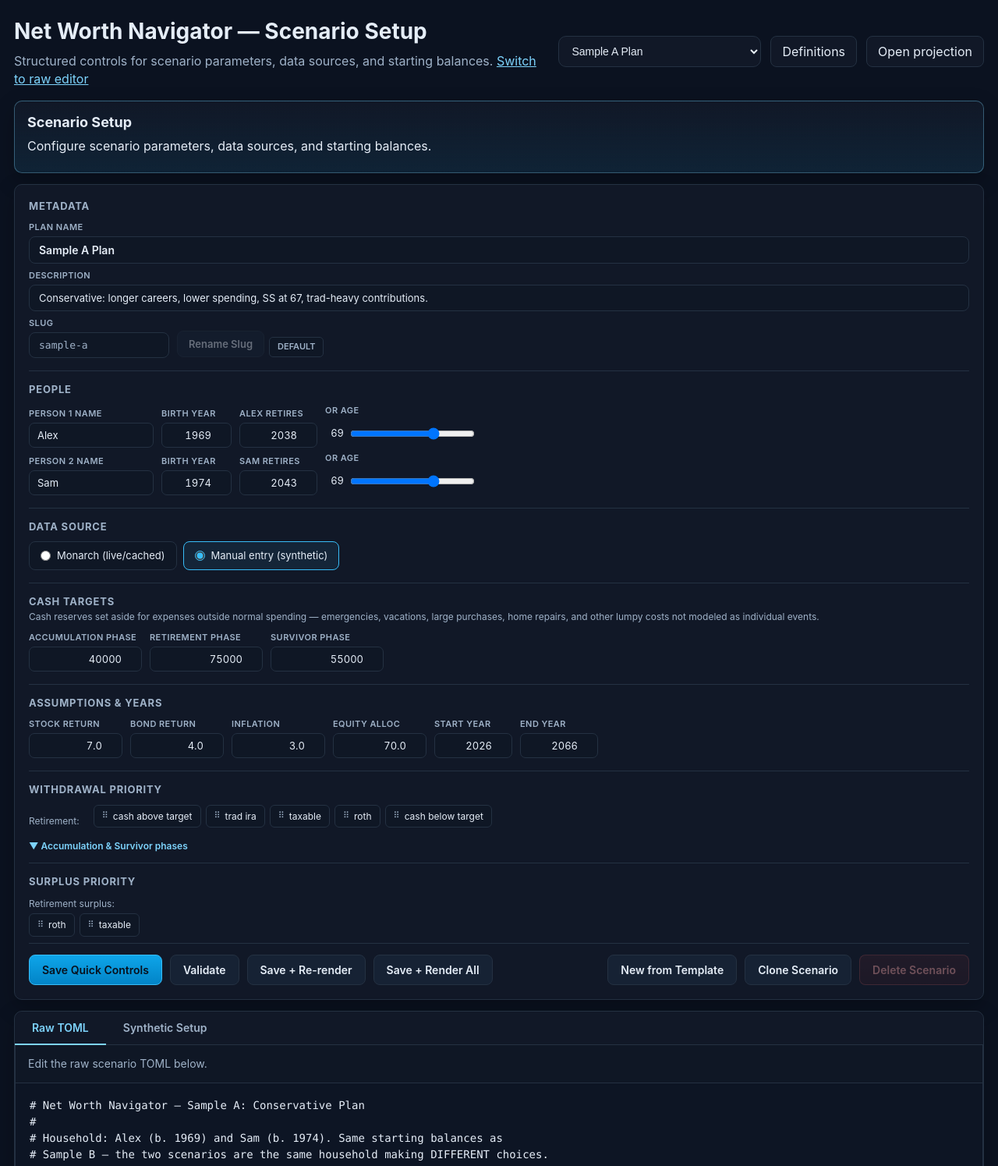
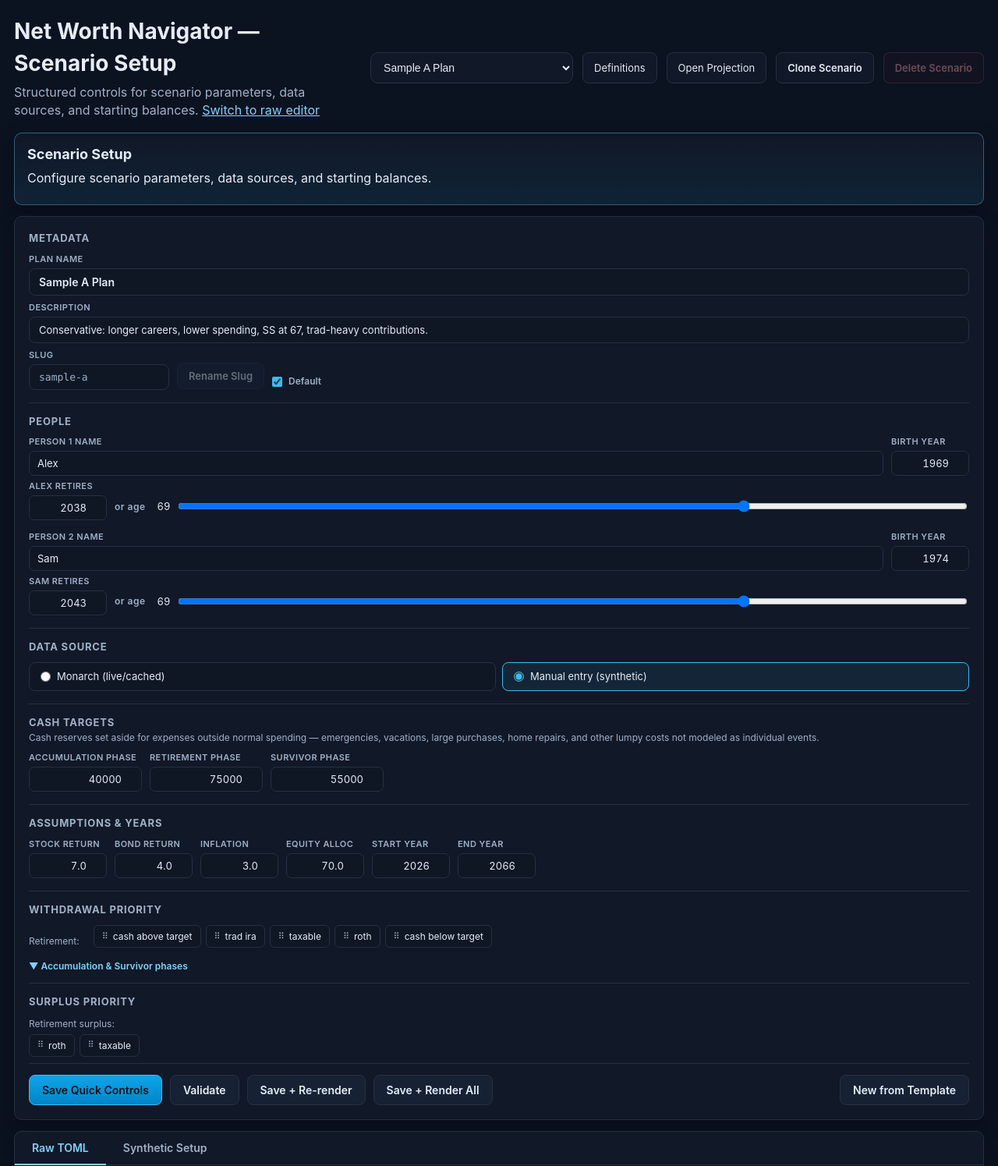
Before and after one commit to LemurTech/Net-Worth-Navigator, a FastAPI app: page /setup in a window 1280 px wide. Shown: the top 1495 px of the page at 78% size. Run offline with FastAPI, Linux system fonts and the light colour scheme.

Commit message:
Setup Panel mobile responsive pass: header layout, equal-width controls, compact People rows, default checkbox
- Clone & Delete moved to top header bar; action bar buttons equally-spaced
- Top buttons unified at 13px; "Open Projection" capitalized
- People section restructured: Name+BirthYear on one row, Retires+slider below
- Year & assumption fields all 100px for consistent sizing
- Radio groups stretch equally; column-stack only below 360px
- Default scenario badge replaced with toggleable checkbox + API endpoint
- Action buttons stack one-per-row below 480px
- Removed inline-row column break at 600px to keep People rows horizontal

```diff
--- a/admin_app.py
+++ b/admin_app.py
@@ -1631,6 +1631,51 @@ async def api_validate_scenario(request: Request) -> JSONResponse:
         }, status_code=500)
 
 
+@app.post("/api/set-default-scenario")
+async def api_set_default_scenario(request: Request) -> JSONResponse:
+    """Set or unset a scenario as the default. Only one scenario can be default at a time."""
+    try:
+        body = await request.json()
+    except Exception:
+        return JSONResponse({"ok": False, "error": "Request body must be JSON."}, status_code=400)
+
+    slug = (body.get("slug") or "").strip()
+    is_default = body.get("is_default", True)
+    if not slug:
+        return JSONResponse({"ok": False, "error": "slug is required."}, status_code=400)
+
+    try:
+        from src.scenarios import discover_scenarios
+
+        if is_default:
+            # Unset is_default on the current default scenario
+            all_scenarios = discover_scenarios()
+            for s in all_scenarios:
+                if s.is_default and s.slug != slug:
+                    try:
+                        other_doc, _ = _toml_open(s.slug)
+                        if "scenario" in other_doc and "is_default" in other_doc.get("scenario", {}):
+                            del other_doc["scenario"]["is_default"]
+                            _backup_and_write_toml(other_doc, s.slug)
+                    except Exception:
+                        pass  # best-effort
+
+        # Set/unset is_default on the target scenario
+        doc, _ = _toml_open(slug)
+        if "scenario" not in doc:
+            doc["scenario"] = tomlkit.table()
+        if is_default:
+            doc["scenario"]["is_default"] = True
+        else:
+            if "is_default" in doc.get("scenario", {}):
+                del doc["scenario"]["is_default"]
+
+        _backup_and_write_toml(doc, slug)
+        return JSONResponse({"ok": True, "is_default": is_default, "slug": slug})
+    except Exception as exc:
+        return JSONResponse({"ok": False, "error": str(exc)}, status_code=500)
+
+
 if __name__ == "__main__":
     import uvicorn
 
--- a/templates/setup_panel.html
+++ b/templates/setup_panel.html
@@ -81,8 +81,11 @@
       height: 40px;
       line-height: 20px;
       white-space: nowrap;
+      font-size: 13px;
     }
     .linkbtn:hover { border-color: var(--accent); }
+    .linkbtn-danger { border-color: rgba(248,113,113,0.4); color: #fca5a5; background: rgba(239,68,68,0.08); }
+    .linkbtn-danger:hover { border-color: #fca5a5; }
     .meta, .card, .status {
       background: var(--panel);
       border: 1px solid var(--border);
@@ -177,10 +180,12 @@
       display: flex; align-items: center; gap: 8px; padding: 8px 14px;
       border: 1px solid var(--border); border-radius: 8px; cursor: pointer;
       background: var(--panel-2); font-size: 13px; transition: border-color 0.15s;
+      white-space: nowrap;
     }
     .radio-card:hover { border-color: var(--accent); }
     .radio-card.active { border-color: var(--accent-2); background: rgba(56,189,248,0.08); }
     .radio-card input[type="radio"] { accent-color: var(--accent-2); margin: 0; }
+    .radio-group .radio-card { flex: 1 1 0; }
 
     /* ── Withdrawal order chips ─────────────────────────────────────── */
     .chip-row {
@@ -368,12 +373,20 @@
       .synth-row label { width: 100%; }
       .synth-row input { max-width: 100%; }
       .tab-btn { padding: 10px 14px; font-size: 13px; }
+      .links .linkbtn { flex: 1 1 45%; text-align: center; min-width: 0; }
     }
     @media (max-width: 600px) {
       .quick-grid { grid-template-columns: 1fr; }
-      .inline-row { flex-direction: column; align-items: stretch; }
       .inline-field input { width: 100%; }
+      .actions button { flex: 1 1 0; min-width: 0; }
+      .actions button#new-scenario-btn { margin-left: 0; }
+      .tab-actions button { flex: 1 1 0; min-width: 0; }
+    }
+    @media (max-width: 360px) {
       .radio-group { flex-direction: column; }
+    }
+    @media (max-width: 480px) {
+      .actions button { flex: 1 1 100%; }
     }
   </style>
 </head>
@@ -393,7 +406,9 @@
           </select>
         </form>
         <a class="linkbtn" href="{{ definitions_url }}" target="_blank" rel="noreferrer">Definitions</a>
-        <a class="linkbtn" id="open-projection-btn" href="{{ projection_url }}">Open projection</a>
+        <a class="linkbtn" id="open-projection-btn" href="{{ projection_url }}">Open Projection</a>
+        <button type="button" class="linkbtn" id="clone-scenario-btn" style="cursor:pointer">Clone Scenario</button>
+        <button type="button" class="linkbtn linkbtn-danger" id="delete-scenario-btn" style="cursor:pointer">Delete Scenario</button>
       </div>
     </div>
 
@@ -430,32 +445,36 @@
             {%- for opt in scenario_options %}
             {%- if opt.slug == scenario_slug and opt.is_default %}{% set ns.is_def = true %}{% endif %}
             {%- endfor %}
-            {%- if ns.is_def %} <span style="font-size:11px;font-weight:600;color:var(--muted);background:var(--panel-2);border:1px solid var(--border);padding:4px 10px;border-radius:5px;white-space:nowrap">DEFAULT</span>{% endif %}
+            {%- if ns.is_def %} <label style="display:inline-flex;align-items:center;gap:5px;font-size:12px;font-weight:600;color:var(--muted);cursor:pointer"><input type="checkbox" id="default-scenario-cb" checked style="accent-color:var(--accent-2);cursor:pointer"> Default</label>{% endif %}
           </div>
         </div>
       </div>
       <div class="quick-section-title">People</div>
       <div class="inline-row" style="margin-bottom:6px">
-        <div class="inline-field"><label id="label-person1-name">Person 1 Name</label><input type="text" id="person1_name" style="width:160px"></div>
-        <div class="inline-field"><label>Birth Year</label><input type="number" id="person1_birth_year" step="1" min="1900" max="2100" style="width:90px"></div>
+        <div class="inline-field" style="flex:1;min-width:0"><label id="label-person1-name">Person 1 Name</label><input type="text" id="person1_name" style="width:100%"></div>
+        <div class="inline-field"><label>Birth Year</label><input type="number" id="person1_birth_year" step="1" min="1900" max="2100" style="width:100px"></div>
+      </div>
+      <div class="inline-row" style="margin-bottom:14px">
         <div class="inline-field"><label id="label-person1-retires">Retires (year)</label><input type="number" id="person1_retirement_year" step="1" style="width:100px"></div>
-        <div class="inline-field">
-          <label>or age</label>
-          <div style="display:flex;align-items:center;gap:6px">
+        <div class="inline-field" style="flex:1;min-width:0">
+          <div style="display:flex;align-items:center;gap:8px;flex-wrap:nowrap">
+            <span style="font-size:12px;color:var(--muted);font-weight:600;white-space:nowrap;letter-spacing:0.04em">or age</span>
             <span id="person1-age-label" style="font-size:13px;color:var(--text);min-width:24px;text-align:right;font-variant-numeric:tabular-nums">60</span>
-            <input type="range" id="person1-retire-slider" min="40" max="80" step="1" style="width:160px">
+            <input type="range" id="person1-retire-slider" min="40" max="80" step="1" style="flex:1;min-width:60px">
           </div>
         </div>
       </div>
+      <div class="inline-row" style="margin-bottom:6px">
+        <div class="inline-field" style="flex:1;min-width:0"><label id="label-person2-name">Person 2 Name</label><input type="text" id="person2_name" style="width:100%"></div>
+        <div class="inline-field"><label>Birth Year</label><input type="number" id="person2_birth_year" step="1" min="1900" max="2100" style="width:100px"></div>
+      </div>
       <div class="inline-row" style="margin-bottom:14px">
-        <div class="inline-field"><label id="label-person2-name">Person 2 Name</label><input type="text" id="person2_name" style="width:160px"></div>
-        <div class="inline-field"><label>Birth Year</label><input type="number" id="person2_birth_year" step="1" min="1900" max="2100" style="width:90px"></div>
         <div class="inline-field"><label id="label-person2-retires">Retires (year)</label><input type="number" id="person2_retirement_year" step="1" style="width:100px"></div>
-        <div class="inline-field">
-          <label>or age</label>
-          <div style="display:flex;align-items:center;gap:6px">
+        <div class="inline-field" style="flex:1;min-width:0">
+          <div style="display:flex;align-items:center;gap:8px;flex-wrap:nowrap">
+            <span style="font-size:12px;color:var(--muted);font-weight:600;white-space:nowrap;letter-spacing:0.04em">or age</span>
             <span id="person2-age-label" style="font-size:13px;color:var(--text);min-width:24px;text-align:right;font-variant-numeric:tabular-nums">60</span>
-            <input type="range" id="person2-retire-slider" min="40" max="80" step="1" style="width:160px">
+            <input type="range" id="person2-retire-slider" min="40" max="80" step="1" style="flex:1;min-width:60px">
           </div>
         </div>
       </div>
@@ -480,10 +499,10 @@
 
       <div class="quick-section-title">Assumptions &amp; Years</div>
       <div class="inline-row">
-        <div class="inline-field"><label>Stock Return</label><input type="number" id="stock_return" step="0.01" min="0" max="1"></div>
-        <div class="inline-field"><label>Bond Return</label><input type="number" id="bond_return" step="0.01" min="0" max="1"></div>
-        <div class="inline-field"><label>Inflation</label><input type="number" id="inflation" step="0.001" min="0" max="1"></div>
-        <div class="inline-field"><label>Equity Alloc</label><input type="number" id="equity_allocation" step="0.05" min="0" max="1"></div>
+        <div class="inline-field"><label>Stock Return</label><input type="number" id="stock_return" step="0.01" min="0" max="1" style="width:100px"></div>
+        <div class="inline-field"><label>Bond Return</label><input type="number" id="bond_return" step="0.01" min="0" max="1" style="width:100px"></div>
+        <div class="inline-field"><label>Inflation</label><input type="number" id="inflation" step="0.001" min="0" max="1" style="width:100px"></div>
+        <div class="inline-field"><label>Equity Alloc</label><input type="number" id="equity_allocation" step="0.05" min="0" max="1" style="width:100px"></div>
         <div class="inline-field"><label>Start Year</label><input type="number" id="simulation_start_year" step="1" style="width:100px"></div>
         <div class="inline-field"><label>End Year</label><input type="number" id="simulation_end_year" step="1" style="width:100px"></div>
       </div>
@@ -532,8 +551,6 @@
         <button type="button" id="save-render-quick-btn">Save + Re-render</button>
         <button type="button" id="save-render-all-btn">Save + Render All</button>
         <button type="button" id="new-scenario-btn" style="margin-left:auto">New from Template</button>
-        <button type="button" id="clone-scenario-btn">Clone Scenario</button>
-        <button type="button" id="delete-scenario-btn" class="danger">Delete Scenario</button>
       </div>
     </div>
 
@@ -2412,6 +2429,14 @@
         });
       }
 
+      function initDefaultCheckbox() {
+        var cb = document.getElementById('default-scenario-cb');
+        if (!cb) return;
+        cb.addEventListener('change', function () {
+          apiPost('api/set-default-scenario', { slug: '{{ scenario_slug }}', is_default: cb.checked });
+        });
+      }
+
       /* ── Init ──────────────────────────────────────────────────── */
       function init() {
         installRadioStyles();
@@ -2438,6 +2463,7 @@
         initNewScenario();
         initCloneScenario();
         initDeleteScenario();
+        initDefaultCheckbox();
         initRawTomlActions();
       }
 
```
Also changed, not shown: docs/activeContext.md (+1 -1 lines), docs/progress.md (+30 -0 lines).
